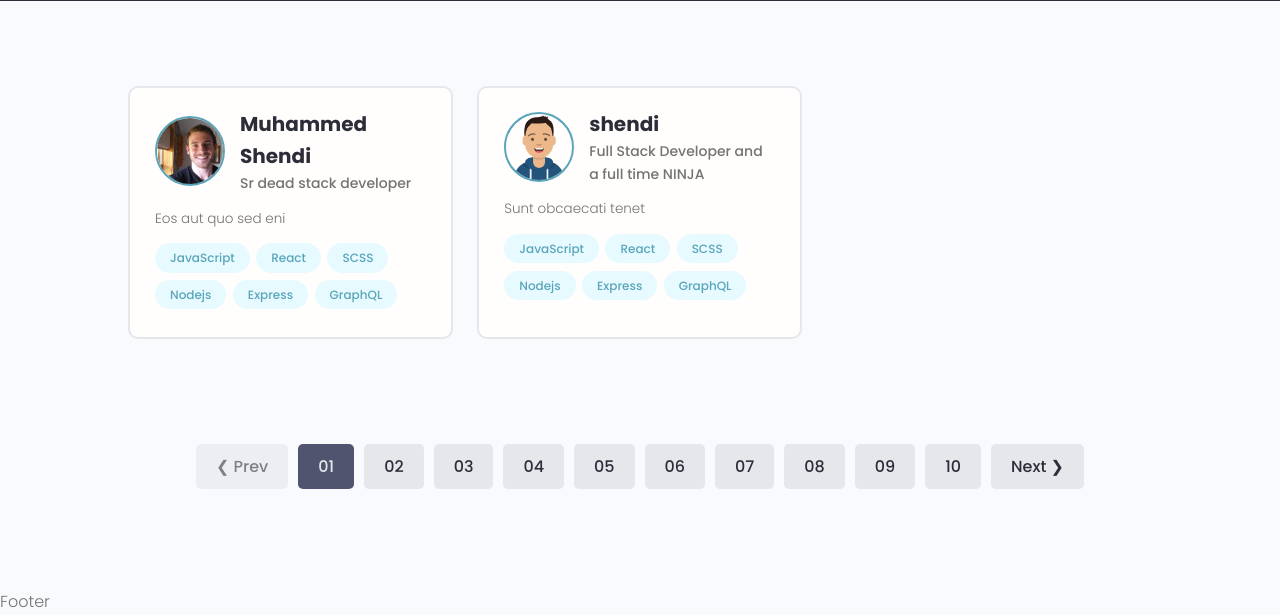
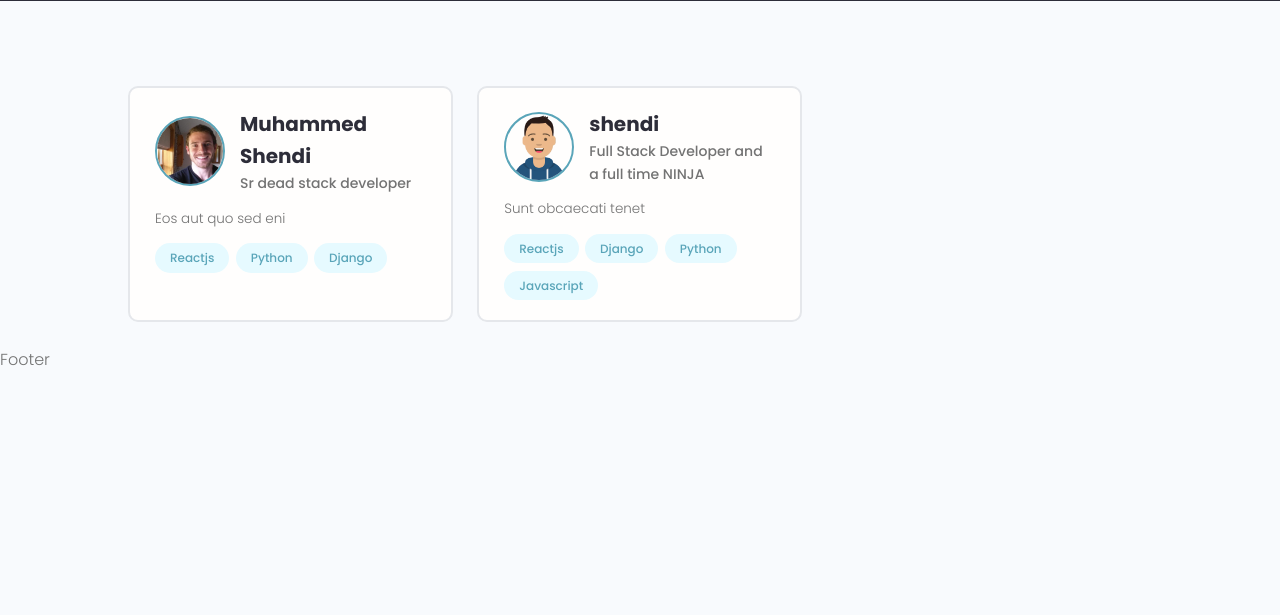
Before and after one commit to mashendi/devsearch, a Django app: page / in a window 1280 px wide. Shown: the part 420-1035 px from the top of the page. After the commit the page ends 786 px from the top, so only its background shows below. Run offline with Django 4.2, Linux system fonts and the light colour scheme; data comes from the database, SQL or seed files in the repository; both versions use the stored data as it was after the commit; some libraries are stand-ins or nearby versions.

Commit message:
fixed users urls

```diff
--- a/users/templates/users/profiles.html
+++ b/users/templates/users/profiles.html
@@ -1,6 +1,4 @@
-{% extends 'main.html' %}
-{% load static %}
-{% block content %}
+{% extends 'main.html' %} {% load static %} {% block content %}
 <main class="home">
   <section class="hero-section text-center">
     <div class="container container--narrow">
@@ -49,24 +47,11 @@
               </div>
               <p class="dev__info">{{profile.bio|slice:"150"}}</p>
               <div class="dev__skills">
+                {% for skill in profile.skill_set.all %}
                 <span class="tag tag--pill tag--main">
-                  <small>JavaScript</small>
+                  <small>{{skill}}</small>
                 </span>
-                <span class="tag tag--pill tag--main">
-                  <small>React</small>
-                </span>
-                <span class="tag tag--pill tag--main">
-                  <small>SCSS</small>
-                </span>
-                <span class="tag tag--pill tag--main">
-                  <small>Nodejs</small>
-                </span>
-                <span class="tag tag--pill tag--main">
-                  <small>Express</small>
-                </span>
-                <span class="tag tag--pill tag--main">
-                  <small>GraphQL</small>
-                </span>
+                {% endfor %}
               </div>
             </a>
           </div>
@@ -76,22 +61,6 @@
       </div>
     </div>
   </section>
-
-  <div class="pagination">
-    <ul class="container">
-      <li><a href="#" class="btn btn--disabled">&#10094; Prev</a></li>
-      <li><a href="#" class="btn btn--sub">01</a></li>
-      <li><a href="#" class="btn">02</a></li>
-      <li><a href="#" class="btn">03</a></li>
-      <li><a href="#" class="btn">04</a></li>
-      <li><a href="#" class="btn">05</a></li>
-      <li><a href="#" class="btn">06</a></li>
-      <li><a href="#" class="btn">07</a></li>
-      <li><a href="#" class="btn">08</a></li>
-      <li><a href="#" class="btn">09</a></li>
-      <li><a href="#" class="btn">10</a></li>
-      <li><a href="#" class="btn">Next &#10095;</a></li>
-    </ul>
   </div>
 </main>
 {% endblock content %}
--- a/users/urls.py
+++ b/users/urls.py
@@ -3,5 +3,5 @@ from django.urls import path
 
 urlpatterns = [
     path('', views.profiles, name='profiles'),
-    path('<str:pk>', views.profile, name='profile')
+    path('profile/<str:pk>', views.profile, name='profile')
 ]
```
Also changed, not shown: db.sqlite3.
